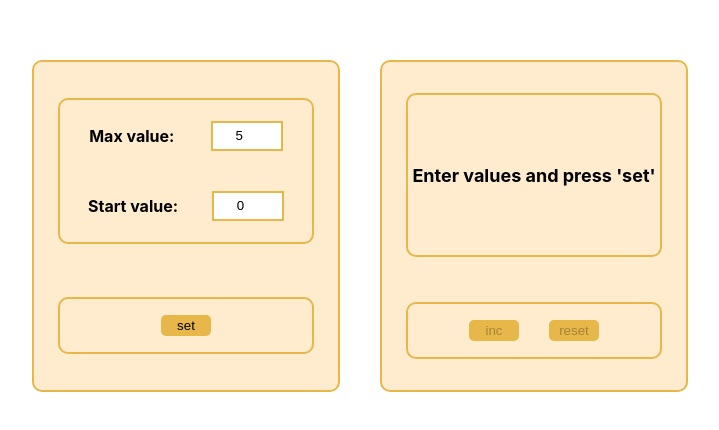
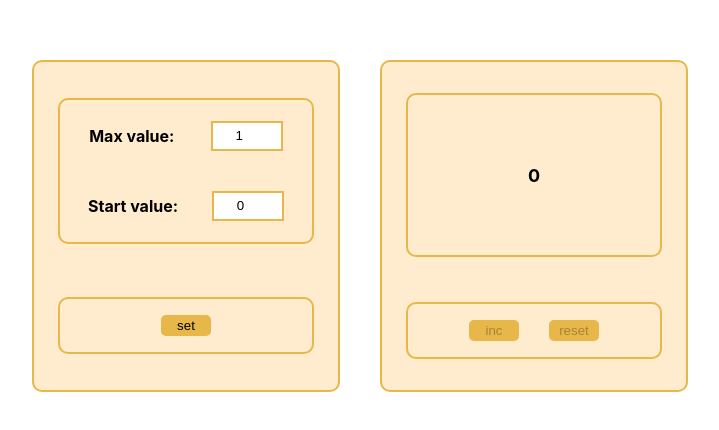
Before and after one commit to DmitriyVoronovich/Counter, a React (Create React App) app: page / in a window 1280 px wide. Shown: the part 140-570 px from the top of the page, without its empty margins (280-999 px from the left). Built offline with nearby package versions, Linux system fonts and the light colour scheme.

Commit message:
code refactoring

```diff
--- a/src/App.tsx
+++ b/src/App.tsx
@@ -3,30 +3,38 @@ import './App.css';
 import {Settings} from "./assets/settings/Settings";
 import {Counter} from "./assets/counter/Counter";
 
+const instructionsMessage = 'Enter values and press \'set\'';
+const errorMessage = 'Incorrect value!'
+
+export type InitialValueType = {
+    maxValue: number,
+    startValue: number
+}
+
 function App() {
-    const [maxValue, setMaxValue] = useState('5');
-    const [startValue, setStartValue] = useState('0');
-    const [count, setCount] = useState('Enter values and press \'set\'');
-    const [error, setError] = useState(false);
-    const [disabled, setDisabled] = useState(false);
+    const [initialValue, setInitialValue] = useState<InitialValueType>({
+        maxValue: 1,
+        startValue: 0
+    });
+    const [resultValue, setResultValue] = useState(0);
+    const [error, setError] = useState(false);//{ isError: false, message: 'Enter values and press 'set'', isVisible: false } - controlInfo
+    const [disabled, setDisabled] = useState(false);//create controlVisibleButton
     const [settingDisabled, setSettingDisabled] = useState(false);
-
     useEffect(() => {
-        let max = localStorage.getItem('max')
-        let start = localStorage.getItem('start')
+        const max =  localStorage.getItem('max');
+        const start = localStorage.getItem('start');
         if (max && start) {
-            setMaxValue(max)
-            setStartValue(start)
-            setCount(start)
+            let maxLocalValue = JSON.parse(max);
+            let startLocalValue = JSON.parse(start);
+            setInitialValue({maxValue: maxLocalValue, startValue: startLocalValue})
+            setResultValue(initialValue.startValue)
         }
     }, [])
 
     const counterIncrement = () => {
-        if (+count === +maxValue - 1) {
+        setResultValue(resultValue + 1)
+        if (resultValue === initialValue.maxValue - 1 ) {
             setDisabled(true)
-            return setCount(`${+count +1}`)
-        } else {
-            return setCount(`${+count +1}`)
         }
     };
 
@@ -36,54 +44,54 @@ function App() {
 
     const resetCounter = () => {
         setDisabled(false)
-        setCount(startValue);
+        setResultValue(initialValue.startValue);
         setError(false);
     };
 
-    const changeMaxValue = ( max: string) => {
-        setSettingDisabled(false)
-        if (max <= startValue || +max <= 0) {
-            setCount('Incorrect value!')
+    const changeMaxValue = ( maxInputValue: string) => {
+        setSettingDisabled(false);
+        const max = parseInt(maxInputValue);
+        setInitialValue({...initialValue, maxValue: max});
+        if (max <= initialValue.startValue || max <= 0) {
+            // setResultValue('Incorrect value!')
             changeError(true);
-            setMaxValue(max)
         } else {
-            setCount('Enter values and press \'set\'')
+            // setResultValue('Enter values and press \'set\'')
             changeError(false);
-            setMaxValue(max)
         }
     };
 
-    const changeStartValue = ( start: string) => {
-        setSettingDisabled(false)
-        if (+start < 0 || start >= maxValue) {
-            setCount('Incorrect value!')
+    const changeStartValue = ( startInputValue: string) => {
+        setSettingDisabled(false);
+        const start = parseInt(startInputValue);
+        setInitialValue({...initialValue, startValue: start});
+
+        if (start < 0 || start >= initialValue.maxValue) {
+            // setResultValue('Incorrect value!')
             changeError(true);
-            setStartValue(`${start}`)
         } else {
-            setCount('Enter values and press \'set\'')
+            // setResultValue('Enter values and press \'set\'')
             changeError(false);
-            setStartValue(`${start}`)
         }
     };
 
     const initCounter = () => {
         setSettingDisabled(true)
-        setCount(startValue)
+        setResultValue(initialValue.startValue)
         setDisabled(false)
-        localStorage.setItem('max', maxValue)
-        localStorage.setItem('start', startValue)
+        localStorage.setItem('max', JSON.stringify(initialValue.maxValue))
+        localStorage.setItem('start', JSON.stringify(initialValue.startValue))
     }
 
     return (
         <div className="App">
             <Settings changeMaxValue={changeMaxValue}
-                      startValue={startValue}
-                      maxValue={maxValue}
+                      initialValue={initialValue}
                       error={error}
                       settingDisabled={settingDisabled}
                       changeStartValue={changeStartValue}
                       initCounter={initCounter}/>
-            <Counter count={count}
+            <Counter count={resultValue}
                      counterIncrement={counterIncrement}
                      error={error}
                      disabled={disabled}
--- a/src/assets/counter/Counter.tsx
+++ b/src/assets/counter/Counter.tsx
@@ -3,7 +3,7 @@ import {Button} from "../../component/button/Button";
 import './counter.css'
 
 type CounterPropsType = {
-    count: string
+    count: number
     counterIncrement: () => void
     error: boolean
     resetCounter: () => void
--- a/src/assets/settings/Settings.tsx
+++ b/src/assets/settings/Settings.tsx
@@ -1,46 +1,36 @@
 import React, {ChangeEvent} from 'react';
 import {Button} from "../../component/button/Button";
 import './settings.css'
+import {InitialValueType} from "../../App";
 
 type SettingsPropsType = {
     changeMaxValue: (max: string) => void
     changeStartValue: (max: string) => void
     error: boolean
     settingDisabled: boolean
-    startValue: string
-    maxValue: string
+    initialValue: InitialValueType
     initCounter: () => void
 }
 
 export const Settings: React.FC<SettingsPropsType> = (props) => {
-    const {changeMaxValue, error, changeStartValue, startValue, maxValue, initCounter, settingDisabled} = props;
+    const {changeMaxValue, error, changeStartValue, initialValue, initCounter, settingDisabled} = props;
 
-    const changeMaxValueInput = (e: ChangeEvent<HTMLInputElement>) => {
-        changeMaxValue(e.currentTarget.value)
-    };
-
-    const changeStartValueInput = (e: ChangeEvent<HTMLInputElement>) => {
-        changeStartValue(e.currentTarget.value)
-    };
-
-    const settingValue = () => {
-        initCounter()
-    }
+    const changeInputValue = ({currentTarget: {value, id}}: ChangeEvent<HTMLInputElement>) => id === 'maxValue' ? changeMaxValue(value) : changeStartValue(value)
 
     return (
         <div className={'setting_container'}>
             <div className={'setting'}>
                 <div className={'setting_value'}>
                     <h4>Max value:</h4>
-                    <input type={'number'} value={maxValue} onChange={changeMaxValueInput} className={'setting_value_input'}/>
+                    <input id='maxValue' type={'number'} value={initialValue.maxValue} onChange={changeInputValue} className={error ?'setting_value_input_error' : 'setting_value_input'}/>
                 </div>
                 <div className={'setting_value'}>
                     <h4>Start value:</h4>
-                    <input type={'number'} value={startValue} onChange={changeStartValueInput} className={ +startValue < 0 ?'setting_value_input_error' : 'setting_value_input'}/>
+                    <input id='startValue' type={'number'} value={initialValue.startValue} onChange={changeInputValue} className={ error ?'setting_value_input_error' : 'setting_value_input'}/>
                 </div>
             </div>
             <div className={'setting_button'}>
-                <Button name={'set'} callback={settingValue} error={error} disabled={settingDisabled}/>
+                <Button name={'set'} callback={initCounter} error={error} disabled={settingDisabled}/>
             </div>
         </div>
     );
```
